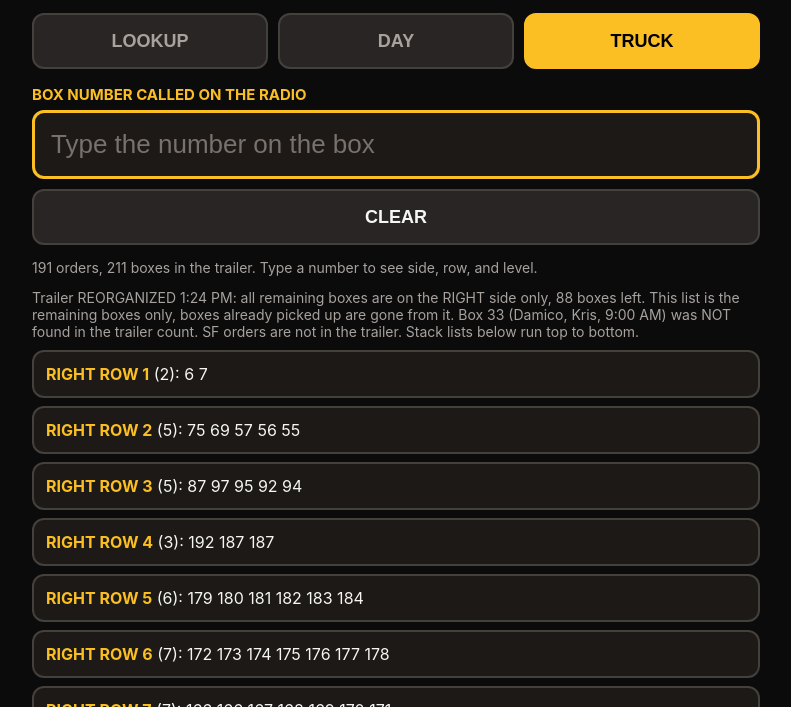
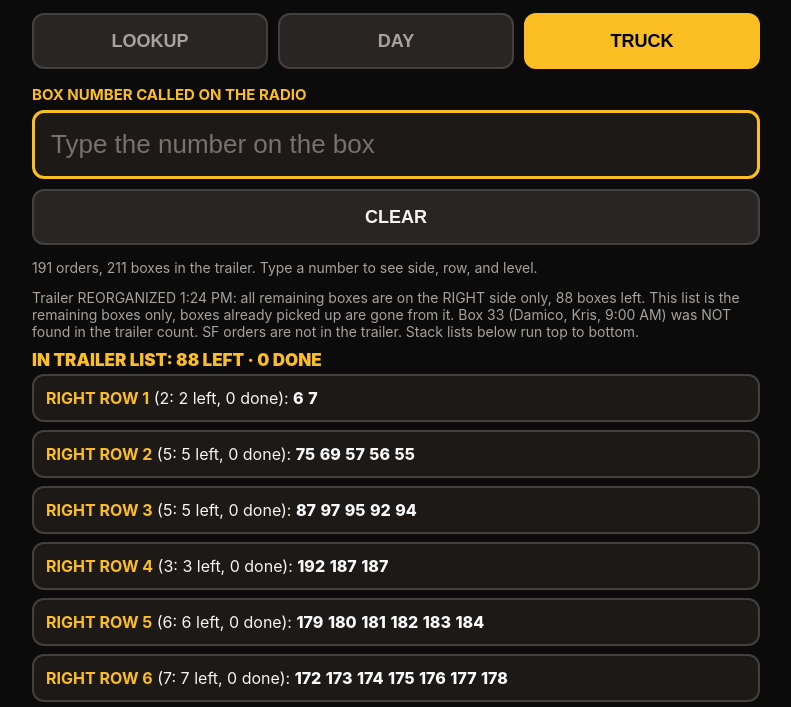
Before and after one commit to robcdownie/holiday-pickup, a plain HTML site: page index.html in a window 1280 px wide. Both pictures are taken after a click on the button "TRUCK". Shown: the part 90-797 px from the top of the page, without its empty margins (244-1035 px from the left). Drawn offline with Linux system fonts and the light colour scheme; no server answers.

Commit message:
Stack list now shows left vs done per row: done numbers struck through and dimmed, row counts and overall left/done summary, refreshes live with sync

```diff
--- a/index.html
+++ b/index.html
@@ -51,6 +51,10 @@
   .card.unpaidcard .boxlabel { color:#fecaca; }
   .card.unpaidcard .name, .card.unpaidcard .meta { color:#fff; }
   .unpaidbanner { background:#ffffff; color:#dc2626; font-size:38px; font-weight:900; text-align:center; border-radius:10px; padding:12px 6px; margin-bottom:12px; letter-spacing:2px; }
+
+  .snum { font-weight:800; color:#f8fafc; }
+  .snum.done { color:#475569; text-decoration:line-through; font-weight:400; }
+  .stacksum { color:#fbbf24; font-weight:900; font-size:17px; margin:10px 0 4px; }
   .itemsbtn { width:100%; margin-top:8px; min-height:48px; font-size:17px; font-weight:800; border-radius:10px; border:2px solid #38bdf8; background:#082f49; color:#7dd3fc; }
   .itemslist { margin-top:8px; border-top:1px solid #334155; padding-top:8px; }
   .itemrow { display:block; width:100%; text-align:left; background:none; border:none; color:#f8fafc; font-size:18px; padding:9px 4px; border-bottom:1px solid #1e293b; }
@@ -216,7 +220,7 @@ async function syncFromServer(){
     const changed = JSON.stringify([...picked].sort()) !== JSON.stringify([...np].sort()) || JSON.stringify([...tPicked].sort()) !== JSON.stringify([...nt].sort());
     picked = np; tPicked = nt; savePicked(); tSave(); setSync(true);
     for(const id of Object.keys(pending)){ await pushPending(id); }
-    if(changed){ search(); renderDay(); if(tq.value) truckSearch(); }
+    if(changed){ search(); renderDay(); if(tq.value) truckSearch(); renderStacks(); }
   }catch(e){ setSync(false); }
   syncRunning = false;
 }
@@ -283,7 +287,7 @@ function truckSearch(){
     const mb = document.createElement('button'); mb.type = 'button';
     mb.className = 'markbtn' + (tPicked.has(key) ? ' undo' : '');
     mb.textContent = tPicked.has(key) ? 'UNDO PICKED UP' : 'MARK PICKED UP';
-    mb.addEventListener('click', ()=>{ const on = !tPicked.has(key); if(on) tPicked.add(key); else tPicked.delete(key); tSave(); truckSearch(); pending['t' + key] = on; savePending(); pushPending('t' + key); });
+    mb.addEventListener('click', ()=>{ const on = !tPicked.has(key); if(on) tPicked.add(key); else tPicked.delete(key); tSave(); truckSearch(); pending['t' + key] = on; savePending(); pushPending('t' + key); renderStacks(); });
     d.appendChild(mb);
     const sa2 = document.createElement('a'); sa2.className='smsbtn';
     sa2.href = 'sms:+14012584940&body=' + encodeURIComponent('Box ' + b.n);
@@ -294,15 +298,22 @@ function truckSearch(){
 }
 function renderStacks(){
   const wrap = document.getElementById('stacks');
-  if(wrap.children.length) return;
+  wrap.innerHTML = '';
+  let totalLeft = 0, totalDone = 0;
+  for(const b of TRUCK){ if(tPicked.has(b.n + '-' + b.b)) totalDone++; else totalLeft++; }
+  const sum = document.createElement('div'); sum.className = 'stacksum';
+  sum.textContent = 'IN TRAILER LIST: ' + totalLeft + ' LEFT · ' + totalDone + ' DONE';
+  wrap.appendChild(sum);
   const groups = {};
   for(const b of TRUCK){ const k = b.s + '|' + b.r; (groups[k] = groups[k] || []).push(b); }
   const keys = Object.keys(groups).sort((a,b2)=>{ const pa=a.split('|'), pb=b2.split('|'); return pa[0] === pb[0] ? (+pa[1]) - (+pb[1]) : (pa[0] === 'RIGHT' ? -1 : 1); });
   for(const k of keys){
     const parts = k.split('|');
-    const nums = groups[k].slice().sort((x,y)=> y.l - x.l).map(b => b.n).join(' ');
+    const entries = groups[k].slice().sort((x,y)=> y.l - x.l);
+    const done = entries.filter(b => tPicked.has(b.n + '-' + b.b)).length;
+    const nums = entries.map(b => '<span class="snum' + (tPicked.has(b.n + '-' + b.b) ? ' done' : '') + '">' + b.n + '</span>').join(' ');
     const el = document.createElement('div'); el.className = 'stackline';
-    el.innerHTML = '<b>' + parts[0] + ' ROW ' + parts[1] + '</b> (' + groups[k].length + '): ' + nums;
+    el.innerHTML = '<b>' + parts[0] + ' ROW ' + parts[1] + '</b> (' + entries.length + ': ' + (entries.length - done) + ' left, ' + done + ' done): ' + nums;
     wrap.appendChild(el);
   }
 }
```
